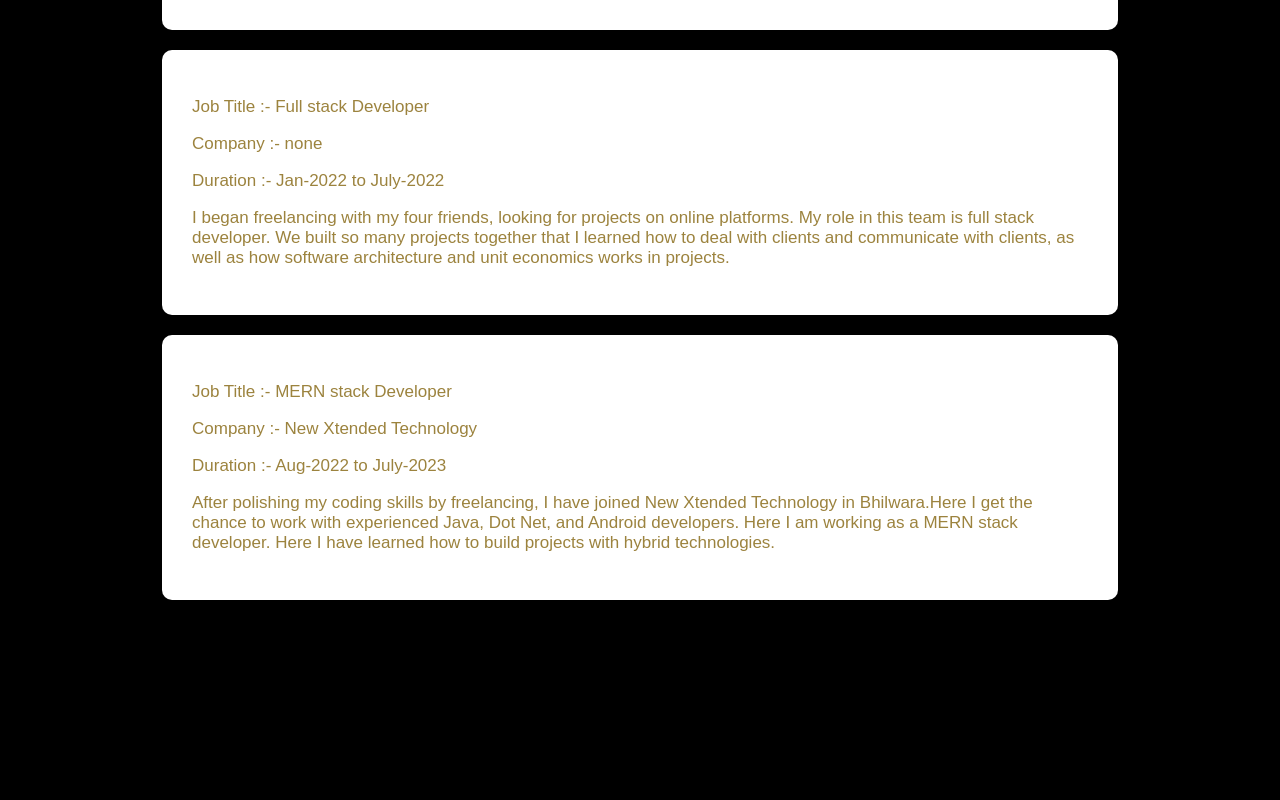
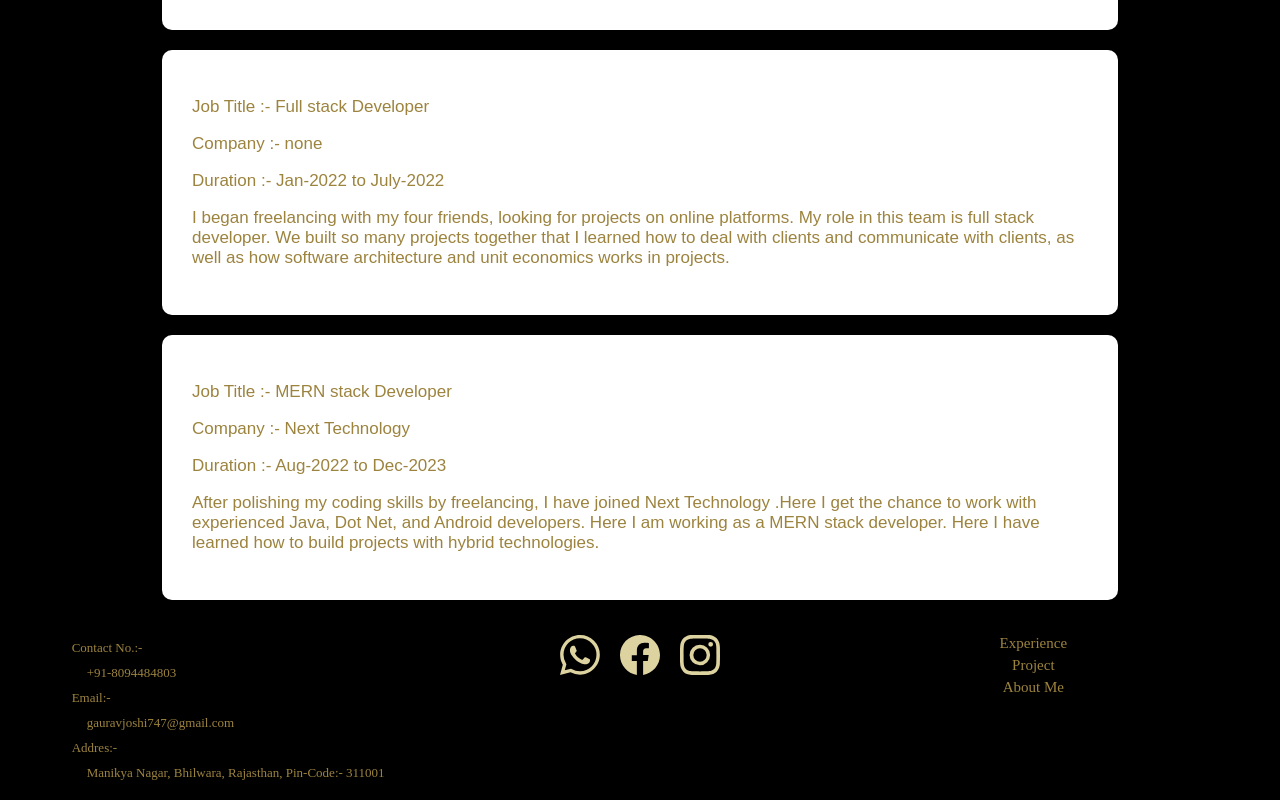
Before and after one commit to The-CoderBoy/new-portfolio-website, a Next.js app: page /experience in a window 1280 px wide. Shown: the part 295-1095 px from the top of the page. Before the commit the page ends 915 px from the top, so only its background shows below. Built offline with nearby package versions, Linux system fonts and the light colour scheme.

Commit message:
add footer and navDiv

```diff
--- a/src/components/Banner.tsx
+++ b/src/components/Banner.tsx
@@ -45,7 +45,7 @@ function Block() {
               color: "#9c833e",
             }}
           >
-            I am a MERN Stack Developer
+            I am a Web Developer & Designer
           </p>
           <p
             style={{
@@ -54,8 +54,7 @@ function Block() {
               color: "#9c833e",
             }}
           >
-            By Education i am an Electrical Engineer By Profession i am a MERN
-            Developer
+            By Education i am an Electrical Engineer
           </p>
           <p
             style={{
--- /dev/null
+++ b/src/components/Footer.tsx
@@ -0,0 +1,111 @@
+import React from "react";
+import styled from "styled-components";
+import { BsWhatsapp, BsFacebook, BsInstagram } from "react-icons/bs";
+import Link from "next/link";
+
+const MainDiv = styled.div`
+  background-color: black;
+  padding: 15px;
+  display: flex;
+  justify-content: space-around;
+  flex-wrap: wrap;
+  gap: 15px;
+`;
+
+const Div1 = styled.div`
+  line-height: 25px;
+  color: #9c833e;
+  font-size: 13px;
+  width: 350px;
+`;
+
+const Div2 = styled.div`
+  width: 180px;
+  color: #9c833e;
+  font-size: 40px;
+  display: flex;
+  justify-content: space-around;
+  flex-wrap: wrap;
+`;
+
+const Div3 = styled.div`
+  display: flex;
+  flex-direction: column;
+  width: 350px;
+  text-align: center;
+`;
+
+const Lik = styled(Link)`
+  text-decoration: none;
+  color: #9c833e;
+  font-size: 15px;
+  margin-bottom: 5px;
+`;
+
+function Footer() {
+  return (
+    <MainDiv>
+      <Div1>
+        <div>
+          Contact No.:- <br />{" "}
+          <a
+            style={{
+              textDecoration: "none",
+              color: "#9c833e",
+              marginLeft: "15px",
+            }}
+            href="tel:+91-8094484803"
+          >
+            +91-8094484803
+          </a>
+        </div>
+        <div>
+          Email:- <br />{" "}
+          <a
+            style={{
+              textDecoration: "none",
+              color: "#9c833e",
+              marginLeft: "15px",
+            }}
+            href="mailto:gauravjoshi747@gmail.com"
+          >
+            gauravjoshi747@gmail.com
+          </a>
+        </div>
+        <div>
+          Addres:- <br />{" "}
+          <span style={{ marginLeft: "15px" }}>
+            Manikya Nagar, Bhilwara, Rajasthan, Pin-Code:- 311001
+          </span>
+        </div>
+      </Div1>
+      <Div2>
+        <a
+          style={{ color: "#ddd3a0", height: "65px" }}
+          href="https://wa.me/+918094484803"
+        >
+          <BsWhatsapp />
+        </a>
+        <a
+          style={{ color: "#ddd3a0", height: "65px" }}
+          href="https://www.facebook.com/gauravjoshi747/"
+        >
+          <BsFacebook />
+        </a>
+        <a
+          style={{ color: "#ddd3a0", height: "65px" }}
+          href="https://www.instagram.com/gauravjoshi747/"
+        >
+          <BsInstagram />
+        </a>
+      </Div2>
+      <Div3>
+        <Lik href="/experience">Experience</Lik>
+        <Lik href="/project">Project</Lik>
+        <Lik href="/about">About Me</Lik>
+      </Div3>
+    </MainDiv>
+  );
+}
+
+export default Footer;
--- a/src/pages/_app.tsx
+++ b/src/pages/_app.tsx
@@ -1,12 +1,14 @@
 import "@/styles/globals.css";
 import type { AppProps } from "next/app";
 import Navbar from "@/components/Navbar";
+import Footer from "@/components/Footer";
 
 export default function App({ Component, pageProps }: AppProps) {
   return (
     <>
       <Navbar />
       <Component {...pageProps} />
+      <Footer />
     </>
   );
 }
--- a/src/pages/about.tsx
+++ b/src/pages/about.tsx
@@ -74,8 +74,8 @@ function About() {
             inside our home for more than 3 months, in this period of time i
             dont have to do anything so i have start learning coding and buy
             some courses on udemy. when i found my self in love with programming
-            i decided to choose web developer as career, now its been two years
-            i am working as professional web developer
+            i decided to choose web developer as career, now its been three
+            years i am working as professional web developer
           </p>
         </InnerContainer>
       </Container>
--- a/src/pages/experience.tsx
+++ b/src/pages/experience.tsx
@@ -26,10 +26,10 @@ function Experience() {
     },
     {
       title: "MERN stack Developer",
-      company: "New Xtended Technology",
-      duration: "Aug-2022 to July-2023",
+      company: "Next Technology",
+      duration: "Aug-2022 to Dec-2023",
       description:
-        "After polishing my coding skills by freelancing, I have joined New Xtended Technology in Bhilwara.Here I get the chance to work with experienced Java, Dot Net, and Android developers. Here I am working as a MERN stack developer. Here I have learned how to build projects with hybrid technologies. ",
+        "After polishing my coding skills by freelancing, I have joined Next Technology .Here I get the chance to work with experienced Java, Dot Net, and Android developers. Here I am working as a MERN stack developer. Here I have learned how to build projects with hybrid technologies. ",
     },
   ];
   return (
--- a/src/pages/index.tsx
+++ b/src/pages/index.tsx
@@ -1,12 +1,14 @@
 import React from "react";
 import Banner from "@/components/Banner";
 import TechSection from "@/components/TechSection";
+import SmallNav from "@/components/SmallNav";
 
 function index() {
   return (
     <div>
       <Banner />
-      <TechSection/>
+      <SmallNav />
+      <TechSection />
     </div>
   );
 }
```
Also changed, not shown: src/components/SmallNav.tsx (added, +53 -0 lines).
